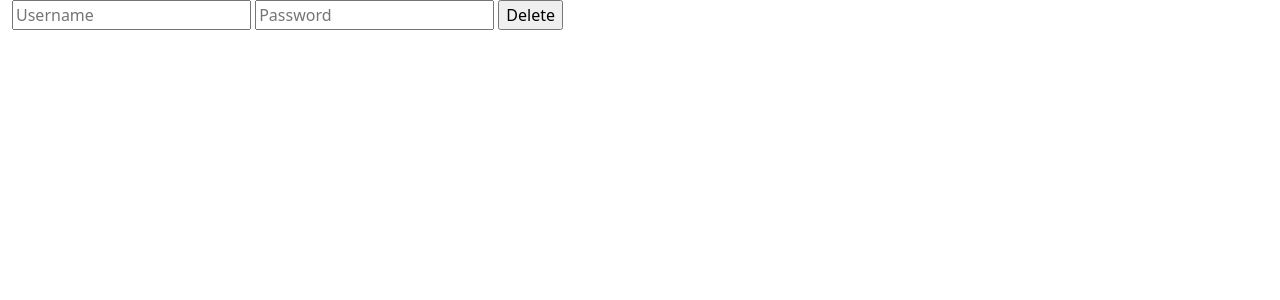
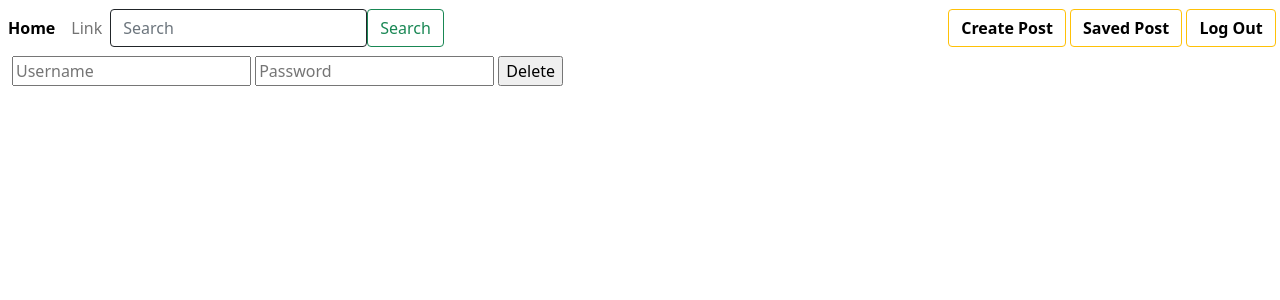
Before and after one commit to shaikhsajid1111/enquit, a Django app: page /account/delete in a window 1280 px wide. Shown: the top 300 px of the page. Run offline with Django 3.2, Linux system fonts and the light colour scheme; the visitor is signed in with stand-in values (Sample User, id 1).

Commit message:
added navigation bar

```diff
--- a/templates/base_layout.html
+++ b/templates/base_layout.html
@@ -11,7 +11,43 @@
   <link rel="stylesheet" href="https://cdnjs.cloudflare.com/ajax/libs/font-awesome/5.15.4/css/all.min.css" />
   <script src="https://cdnjs.cloudflare.com/ajax/libs/font-awesome/5.15.4/js/all.min.js"></script>
 <title>{{ title }} </title>
+<nav class="navbar navbar-expand-lg navbar-light" style="background-color: rgb(255, 255, 255);">
 
+  <button class="navbar-toggler" type="button" data-toggle="collapse" data-target="#navbarSupportedContent" aria-controls="navbarSupportedContent" aria-expanded="false" aria-label="Toggle navigation">
+    <span class="navbar-toggler-icon"></span>
+  </button>
+
+  <div class="collapse navbar-collapse" id="navbarSupportedContent">
+    <ul class="navbar-nav mr-auto">
+      <li class="nav-item active">
+        <a class="nav-link" href="#" style="color: rgb(0, 0, 0); font-weight:bold;" >Home <span class="sr-only">(current)</span></a>
+      </li>
+      <li class="nav-item">
+        <a class="nav-link" href="#">Link</a>
+      </li>
+    </ul>
+    <form class="form-inline my-2 my-lg-0">
+      <input class="form-control mr-sm-2 border border-dark" type="search" placeholder="Search" aria-label="Search" style="color: black;"> </form>
+      <form>
+      <button class="btn btn-outline-success my-2 my-sm-0" type="submit">Search</button>
+    </form></div>
+
+     <form>
+         <button type="button" class="btn btn-outline-warning" style="color: black; font-weight: bold;" >Create Post</button>
+     </form>&nbsp
+     <form>
+      <button type="button" class="btn btn-outline-warning" style="color: black; font-weight: bold;">Saved Post</button>
+     </form>&nbsp
+     <form>
+      <button type="button" class="btn btn-outline-warning" style="color: black; font-weight: bold;">Log Out</button>
+     </form>&nbsp
+
+
+
+
+
+
+</nav>
 
 {% block content %}
 
```
